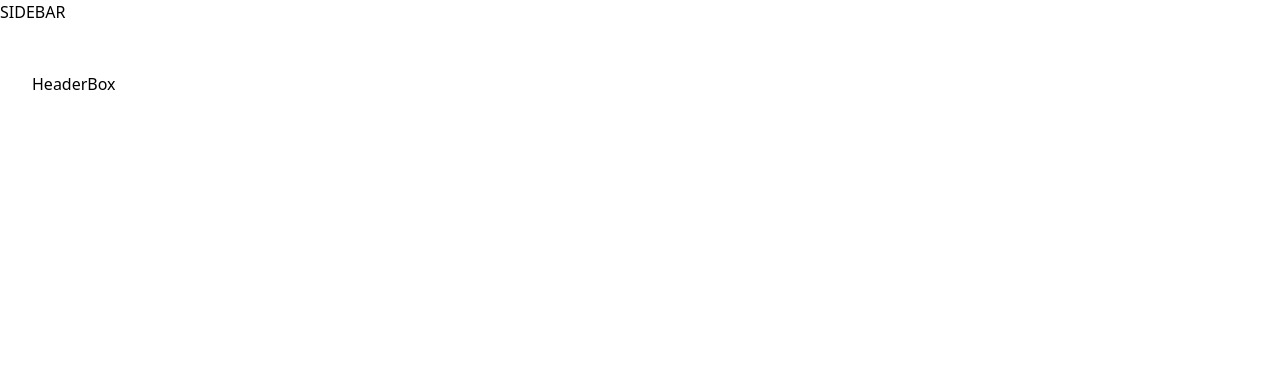
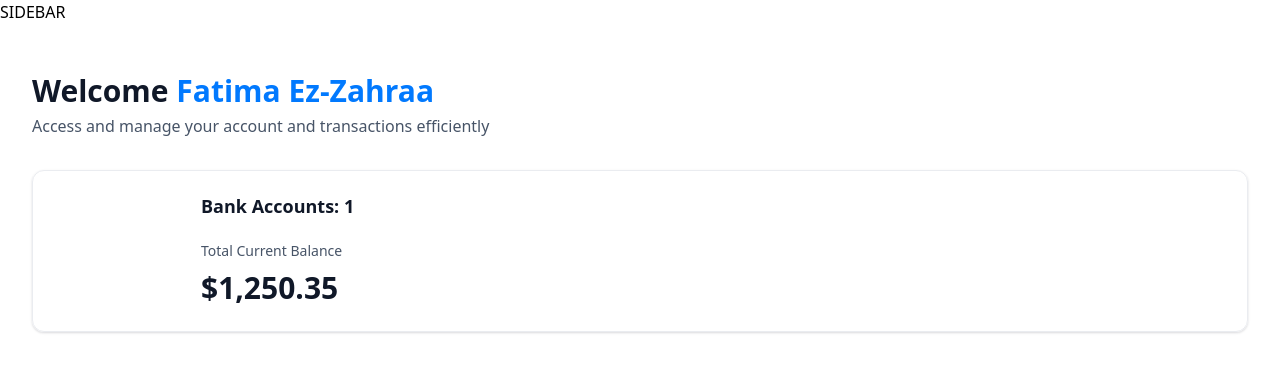
Before and after one commit to FatimaEz-zahraaAIT-HSSAIN/NexaBank, a Next.js app in the folder fullstack/: page / in a window 1280 px wide. Shown: the top 372 px of the page. Built offline with nearby package versions, Linux system fonts and the light colour scheme.

Commit message:
create new components

```diff
--- a/fullstack/app/(root)/page.tsx
+++ b/fullstack/app/(root)/page.tsx
@@ -1,4 +1,5 @@
 import HeaderBox from '@/components/HeaderBox'
+import TotalBalanceBox from '@/components/TotalBalanceBox'
 import React from 'react'
 
 const Home = () => {
@@ -9,11 +10,16 @@
       <div className='home-content'>
         <header className='home-header'>
           <HeaderBox
-          type="greeting"
-          title="Welcome" //needs to be included in the translation
-          user={loggedIn?.firstName || "Guest"} //needs to be included in the translation
-          subtext= "Access and manage your account and transactions efficiently" //needs to be included in the translation
+            type="greeting"
+            title="Welcome" //needs to be included in the translation
+            user={loggedIn?.firstName || "Guest"} //needs to be included in the translation
+            subtext= "Access and manage your account and transactions efficiently" //needs to be included in the translation
           />
+          <TotalBalanceBox
+            accounts={[]}
+            totalBanks={1}
+            totalCurrentBalance={1250.35}
+           />
         </header>
       </div>
     </section>
--- /dev/null
+++ b/fullstack/components/AnimatedCounter.tsx
@@ -0,0 +1,17 @@
+'use client';
+import CountUp from 'react-countup'
+
+const AnimatedCounter = ({amount}: {amount : number}) => {
+  return (
+    <div className='w-full'>
+        <CountUp
+            decimals={2}
+            decimal='.'
+            prefix='$'
+            end={amount}
+        />
+    </div>
+  )
+}
+
+export default AnimatedCounter
--- /dev/null
+++ b/fullstack/components/DoughnutChart.tsx
@@ -0,0 +1,14 @@
+"use client";
+
+import {Chart as ChartJs, ArcElement, Tooltip, Legend } from 'chart.js'
+import { Doughnut } from 'react-chartjs-2';
+
+ChartJs.register(ArcElement, Tooltip, Legend);
+
+const DoughnutChart = () => {
+  return <Doughnut data={[]} />
+}
+
+export default DoughnutChart
+
+//minute 48.51
--- a/fullstack/components/HeaderBox.tsx
+++ b/fullstack/components/HeaderBox.tsx
@@ -1,7 +1,17 @@
 
 const HeaderBox = ({type = "title", title, user, subtext }: HeaderBoxProps) => {
   return (
-    <div>HeaderBox</div>
+    <div className="header-box">
+      <h1 className="header-box-title">
+        {title}
+        {type === "greeting" && (
+          <span className="text-bankGradient">
+            &nbsp;{user}
+          </span>
+        )}
+        </h1>
+        <p className="header-box-subtext">{subtext}</p>
+    </div>
   )
 }
 
--- /dev/null
+++ b/fullstack/components/TotalBalanceBox.tsx
@@ -0,0 +1,29 @@
+import { formatAmount } from '@/lib/utils'
+import AnimatedCounter from './AnimatedCounter'
+import React from 'react'
+
+const TotalBalanceBox = ({accounts = [], totalBanks, totalCurrentBalance}: TotlaBalanceBoxProps) => {
+  return (
+    <section className='total-balance'>
+      <div className='total-balance-chart'>
+
+      </div>
+      <div className='flex flex-col gap-6'>
+        <h2 className='header-2'>
+          Bank Accounts: {totalBanks}
+        </h2>
+        <div className='flex flex-col gap-2'>
+          <p className='total-balance-label'>
+            Total Current Balance
+          </p>
+          <p className='total-balance-amount flex-center gap-2'>
+            <AnimatedCounter amount={totalCurrentBalance}/>
+          </p>
+        </div>
+      </div>
+
+    </section>
+  )
+}
+
+export default TotalBalanceBox
--- a/fullstack/package.json
+++ b/fullstack/package.json
@@ -9,11 +9,15 @@
     "lint": "next lint"
   },
   "dependencies": {
+    "chart.js": "^4.4.4",
     "class-variance-authority": "^0.7.0",
     "clsx": "^2.1.1",
     "lucide-react": "^0.438.0",
     "next": "14.2.7",
+    "query-string": "^9.1.0",
     "react": "^18",
+    "react-chartjs-2": "^5.2.0",
+    "react-countup": "^6.5.3",
     "react-dom": "^18",
     "tailwind-merge": "^2.5.2",
     "tailwindcss-animate": "^1.0.7"
```
Also changed, not shown: 1 other file (tests, documents, lock files or other folders).
